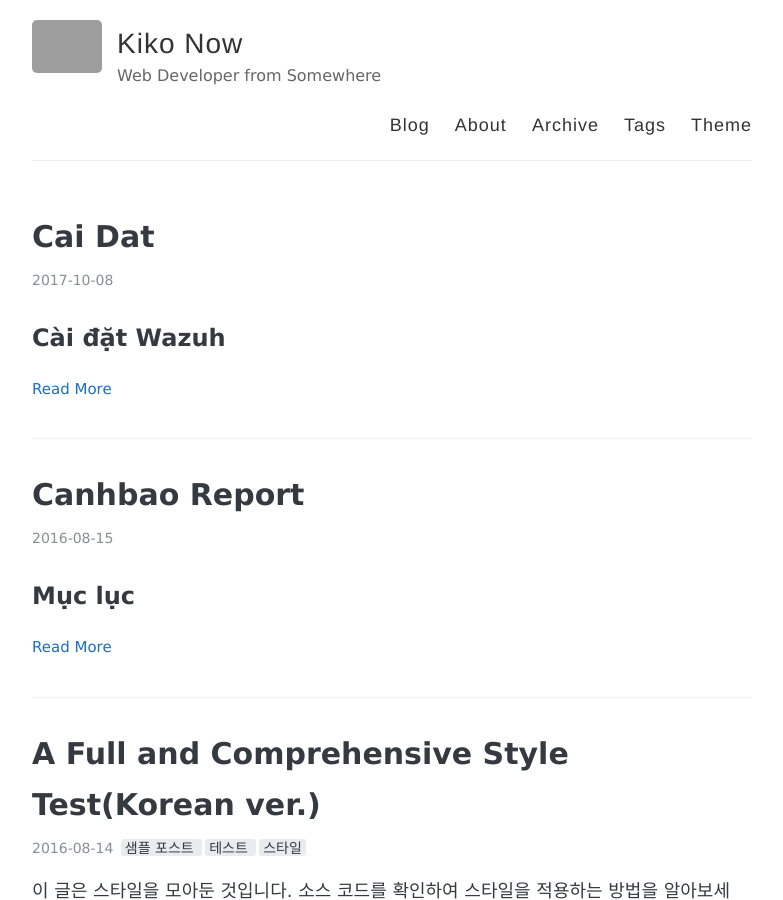
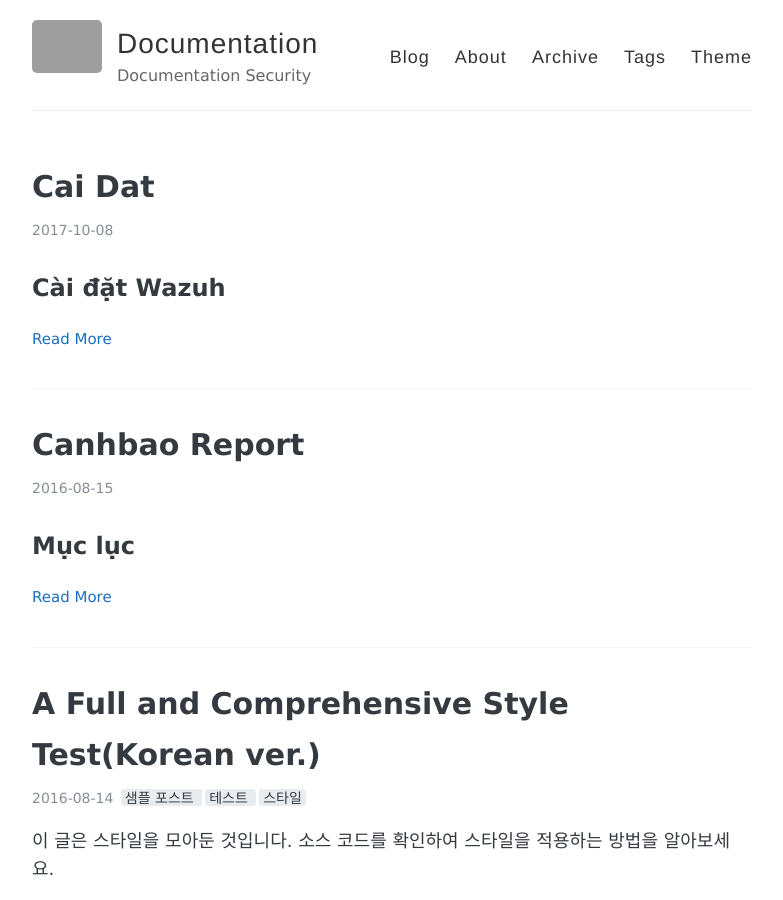
Before and after one commit to vncloudsco/Documentation, a Jekyll site: the page built from index.html, in a window 1280 px wide and 900 px high. Shown: the whole window, without its empty margins (248-1031 px from the left). Built offline with Jekyll 4.4.1, drawn with Linux system fonts in a browser that asks for light colours; the list of posts is cut into pages by our own code; grey boxes are pictures that could not be loaded.

Commit message:
Update _config.yml

```diff
--- a/_config.yml
+++ b/_config.yml
@@ -3,17 +3,17 @@
 #
 
 # Name of your site (displayed in the header)
-name: Kiko Now
+name: Documentation
 
 # Short bio or description (displayed in the header)
-description: Web Developer from Somewhere
+description: Documentation Security
 
 #
 # Flags below are optional
 #
 
 # URL of your avatar or profile pic (you could use your GitHub profile pic)
-avatar: https://raw.githubusercontent.com/barryclark/jekyll-now/master/images/jekyll-logo.png
+avatar: https://i.imgur.com/JA1DbUr.png
 
 
 # Tabs in header. There are 'Blog', 'About', 'Archive', 'Tags'
```
